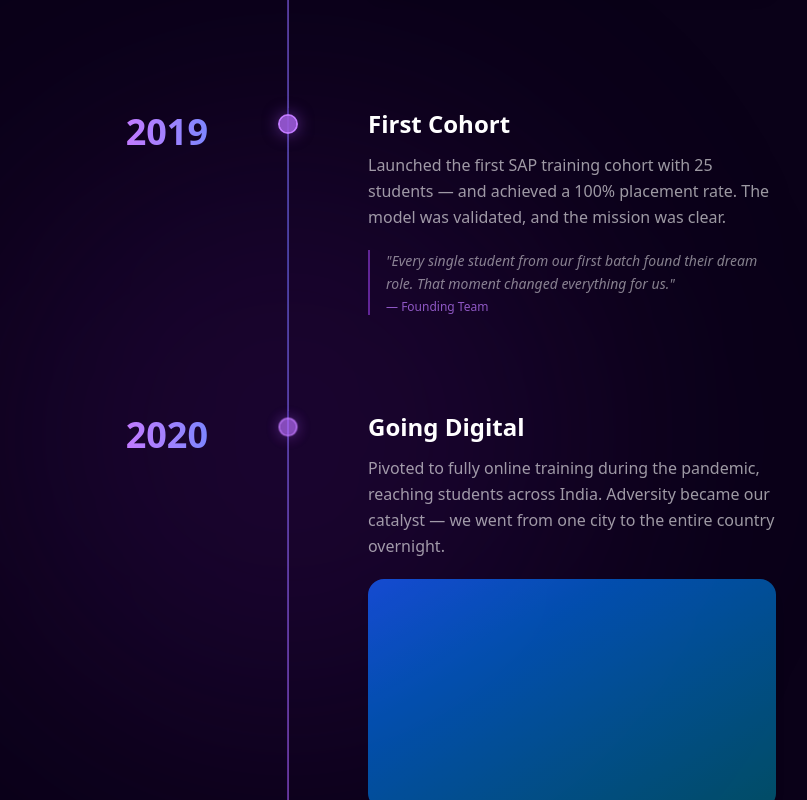
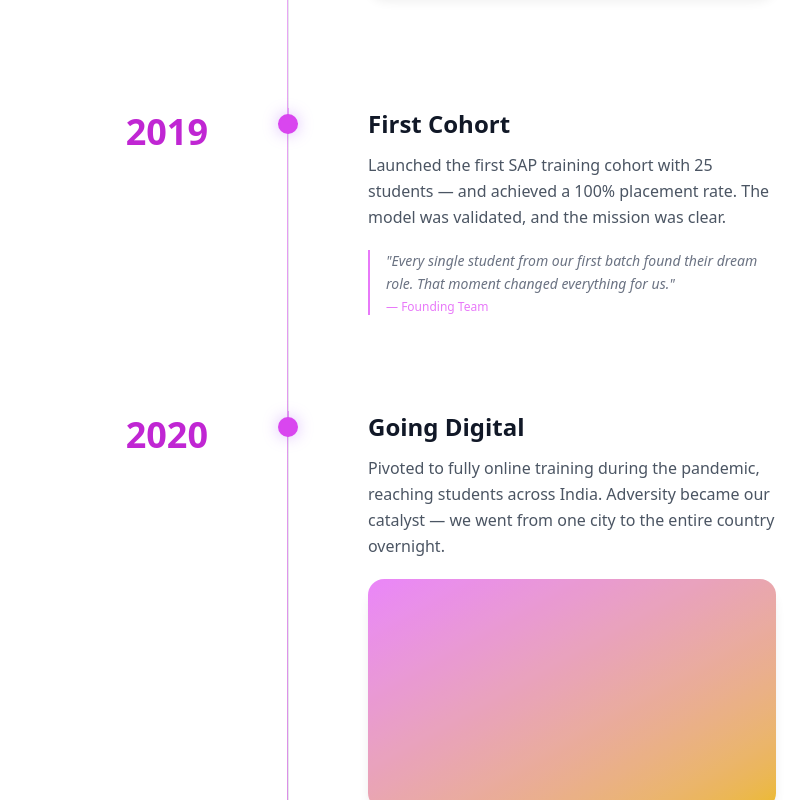
Before and after one commit to AtmegaBuzz/axentiaai, a Next.js app: page / in a window 1280 px wide. Shown: the part 5720-6520 px from the top of the page, without its empty margins (352-1159 px from the left). Built offline with nearby package versions, Linux system fonts and the light colour scheme.

Commit message:
Timeline: white bg, items start dulled and light up on scroll

```diff
--- a/components/sections/Timeline.tsx
+++ b/components/sections/Timeline.tsx
@@ -1,7 +1,7 @@
 'use client'
 
 import { useRef } from 'react'
-import { motion, useScroll, useTransform } from 'framer-motion'
+import { motion, useScroll, useTransform, useInView } from 'framer-motion'
 
 const timelineData = [
   {
@@ -9,7 +9,7 @@ const timelineData = [
     title: 'The Beginning',
     description:
       'Founded with a vision to bridge the gap between education and enterprise careers. What started as a dream in a small office became the seed of something transformative.',
-    gradient: 'from-purple-600 to-indigo-800',
+    gradient: 'from-brand-400 to-brand-600',
     hasImage: true,
   },
   {
@@ -17,7 +17,7 @@ const timelineData = [
     title: 'First Cohort',
     description:
       'Launched the first SAP training cohort with 25 students — and achieved a 100% placement rate. The model was validated, and the mission was clear.',
-    gradient: 'from-indigo-600 to-blue-800',
+    gradient: 'from-brand-500 to-brand-700',
     hasImage: false,
     quote: {
       text: '"Every single student from our first batch found their dream role. That moment changed everything for us."',
@@ -29,7 +29,7 @@ const timelineData = [
     title: 'Going Digital',
     description:
       'Pivoted to fully online training during the pandemic, reaching students across India. Adversity became our catalyst — we went from one city to the entire country overnight.',
-    gradient: 'from-blue-600 to-cyan-800',
+    gradient: 'from-brand-400 to-accent-500',
     hasImage: true,
   },
   {
@@ -37,7 +37,7 @@ const timelineData = [
     title: 'Enterprise Partnerships',
     description:
       'Partnered with Orane Consulting and leading SAP implementation firms. Our graduates were no longer just trained — they were industry-endorsed.',
-    gradient: 'from-cyan-600 to-teal-800',
+    gradient: 'from-brand-500 to-brand-800',
     hasImage: false,
   },
   {
@@ -45,7 +45,7 @@ const timelineData = [
     title: 'AI Integration',
     description:
       'Introduced AI-powered learning paths and personalized career coaching. Every learner got a unique trajectory tailored to their strengths and market demand.',
-    gradient: 'from-teal-600 to-emerald-800',
+    gradient: 'from-accent-400 to-brand-500',
     hasImage: true,
     quote: {
       text: '"AI didn\'t replace the human touch — it amplified it. Our mentors could finally focus on what mattered most."',
@@ -56,8 +56,8 @@ const timelineData = [
     year: '2023',
     title: '500+ Careers Launched',
     description:
-      'Milestone of 500+ successful career transitions into enterprise tech. From freshers to mid-career professionals, our community became a launchpad for transformation.',
-    gradient: 'from-emerald-600 to-green-800',
+      'Milestone of 500+ successful career transitions into enterprise tech. From freshers to mid-career professionals, our community became a launchpad.',
+    gradient: 'from-brand-600 to-brand-400',
     hasImage: false,
   },
   {
@@ -65,7 +65,7 @@ const timelineData = [
     title: 'AxentiaAI Rebrand',
     description:
       'Rebranded as AxentiaAI, expanding beyond SAP into full AI & Data career acceleration. A new chapter — same mission, bigger ambition.',
-    gradient: 'from-violet-600 to-purple-900',
+    gradient: 'from-brand-500 to-accent-400',
     hasImage: true,
   },
 ]
@@ -80,91 +80,116 @@ function TimelineItem({
   totalItems: number
 }) {
   const itemRef = useRef<HTMLDivElement>(null)
-  const { scrollYProgress } = useScroll({
-    target: itemRef,
-    offset: ['start end', 'center center'],
-  })
-  const dotScale = useTransform(scrollYProgress, [0, 1], [0, 1])
-  const dotOpacity = useTransform(scrollYProgress, [0, 0.8, 1], [0.3, 0.6, 1])
+  const isInView = useInView(itemRef, { once: false, margin: '-40% 0px -40% 0px' })
 
   return (
-    <motion.div
+    <div
       ref={itemRef}
       className="relative grid grid-cols-[1fr] md:grid-cols-[1fr_80px_1fr] gap-4 md:gap-0"
-      initial={{ opacity: 0, y: 60 }}
-      whileInView={{ opacity: 1, y: 0 }}
-      viewport={{ once: true, margin: '-80px' }}
-      transition={{ duration: 0.7, ease: [0.22, 1, 0.36, 1] }}
     >
-      {/* Left: Year — hidden on mobile, shown on md+ */}
+      {/* Left: Year */}
       <div className="hidden md:flex items-start justify-end pr-10 pt-1">
-        <span className="text-4xl font-bold bg-gradient-to-r from-purple-400 to-indigo-400 bg-clip-text text-transparent">
+        <motion.span
+          className="text-4xl font-bold transition-all duration-700"
+          animate={{
+            color: isInView ? 'var(--color-brand-600)' : '#d1d5db',
+            opacity: isInView ? 1 : 0.4,
+          }}
+        >
           {item.year}
-        </span>
+        </motion.span>
       </div>
 
-      {/* Center: Line + Dot — hidden on mobile */}
+      {/* Center: Line + Dot */}
       <div className="hidden md:flex flex-col items-center relative">
-        {/* Dot */}
         <motion.div
-          className="relative z-10 mt-1.5"
-          style={{ scale: dotScale, opacity: dotOpacity }}
-        >
-          <div className="w-5 h-5 rounded-full border-2 border-purple-400 bg-purple-500/30 backdrop-blur-sm shadow-[0_0_16px_rgba(168,85,247,0.5)]" />
-          <div className="absolute inset-0.5 rounded-full bg-purple-400/60" />
-        </motion.div>
-        {/* Connector line segment */}
+          className="relative z-10 mt-1.5 w-5 h-5 rounded-full border-2 transition-all duration-500"
+          animate={{
+            borderColor: isInView ? 'var(--color-brand-500)' : '#d1d5db',
+            backgroundColor: isInView ? 'var(--color-brand-500)' : 'transparent',
+            scale: isInView ? 1 : 0.7,
+            boxShadow: isInView ? '0 0 16px rgba(168,85,247,0.4)' : '0 0 0px transparent',
+          }}
+        />
         {index < totalItems - 1 && (
-          <div className="w-px flex-1 bg-white/[0.07]" />
+          <div className="w-px flex-1 bg-gray-200" />
         )}
       </div>
 
       {/* Right: Content */}
-      <div className="pl-8 md:pl-10 pb-16 md:pb-24 relative">
+      <motion.div
+        className="pl-8 md:pl-10 pb-16 md:pb-24 relative"
+        animate={{
+          opacity: isInView ? 1 : 0.3,
+          y: isInView ? 0 : 20,
+        }}
+        transition={{ duration: 0.6, ease: [0.22, 1, 0.36, 1] }}
+      >
         {/* Mobile: line + dot on left */}
         <div className="md:hidden absolute left-0 top-0 bottom-0 flex flex-col items-center">
           <motion.div
-            className="relative z-10 mt-1.5 shrink-0"
-            style={{ scale: dotScale, opacity: dotOpacity }}
-          >
-            <div className="w-4 h-4 rounded-full border-2 border-purple-400 bg-purple-500/30 shadow-[0_0_12px_rgba(168,85,247,0.4)]" />
-            <div className="absolute inset-0.5 rounded-full bg-purple-400/60" />
-          </motion.div>
+            className="relative z-10 mt-1.5 shrink-0 w-4 h-4 rounded-full border-2 transition-all duration-500"
+            animate={{
+              borderColor: isInView ? 'var(--color-brand-500)' : '#d1d5db',
+              backgroundColor: isInView ? 'var(--color-brand-500)' : 'transparent',
+              scale: isInView ? 1 : 0.7,
+            }}
+          />
           {index < totalItems - 1 && (
-            <div className="w-px flex-1 bg-white/[0.07]" />
+            <div className="w-px flex-1 bg-gray-200" />
           )}
         </div>
 
         {/* Mobile year */}
-        <span className="md:hidden text-2xl font-bold bg-gradient-to-r from-purple-400 to-indigo-400 bg-clip-text text-transparent mb-2 block">
+        <motion.span
+          className="md:hidden text-2xl font-bold mb-2 block transition-colors duration-700"
+          animate={{
+            color: isInView ? 'var(--color-brand-600)' : '#d1d5db',
+          }}
+        >
           {item.year}
-        </span>
+        </motion.span>
 
-        <h3 className="text-xl md:text-2xl font-semibold text-white mb-3">
+        <h3
+          className="text-xl md:text-2xl font-semibold mb-3 transition-colors duration-500"
+          style={{ color: isInView ? '#111827' : '#9ca3af' }}
+        >
           {item.title}
         </h3>
-        <p className="text-white/60 leading-relaxed max-w-lg mb-5">
+        <p
+          className="leading-relaxed max-w-lg mb-5 transition-colors duration-500"
+          style={{ color: isInView ? '#4b5563' : '#d1d5db' }}
+        >
           {item.description}
         </p>
 
         {item.hasImage && (
-          <div
-            className={`w-full max-w-md aspect-video rounded-2xl bg-gradient-to-br ${item.gradient} opacity-80 mb-5 shadow-lg`}
+          <motion.div
+            className={`w-full max-w-md aspect-video rounded-2xl bg-gradient-to-br ${item.gradient} mb-5 shadow-lg`}
+            animate={{ opacity: isInView ? 0.9 : 0.2 }}
+            transition={{ duration: 0.6 }}
           />
         )}
 
         {item.quote && (
-          <blockquote className="border-l-2 border-purple-500/50 pl-4 max-w-md">
-            <p className="text-white/50 italic text-sm leading-relaxed">
+          <motion.blockquote
+            className="border-l-2 pl-4 max-w-md"
+            animate={{
+              borderColor: isInView ? 'var(--color-brand-400)' : '#e5e7eb',
+              opacity: isInView ? 1 : 0.3,
+            }}
+            transition={{ duration: 0.5 }}
+          >
+            <p className="text-gray-500 italic text-sm leading-relaxed">
               {item.quote.text}
             </p>
-            <cite className="text-purple-400/70 text-xs mt-1 block not-italic">
+            <cite className="text-brand-400 text-xs mt-1 block not-italic">
               — {item.quote.author}
             </cite>
-          </blockquote>
+          </motion.blockquote>
         )}
-      </div>
-    </motion.div>
+      </motion.div>
+    </div>
   )
 }
 
@@ -177,10 +202,7 @@ export function Timeline() {
   const progressHeight = useTransform(scrollYProgress, [0, 1], ['0%', '100%'])
 
   return (
-    <section className="relative bg-[#0a0118] py-24 md:py-32 overflow-hidden">
-      {/* Ambient glow */}
-      <div className="absolute top-1/4 left-1/2 -translate-x-1/2 w-[600px] h-[600px] rounded-full bg-purple-900/20 blur-[128px] pointer-events-none" />
-
+    <section className="relative bg-white py-24 md:py-32 overflow-hidden">
       <div className="relative max-w-5xl mx-auto px-6">
         {/* Heading */}
         <motion.div
@@ -190,30 +212,30 @@ export function Timeline() {
           viewport={{ once: true }}
           transition={{ duration: 0.6 }}
         >
-          <p className="text-purple-400 text-sm font-medium tracking-widest uppercase mb-3">
+          <p className="text-brand-500 text-sm font-medium tracking-widest uppercase mb-3">
             Our Journey
           </p>
-          <h2 className="text-4xl md:text-5xl font-bold text-white">
+          <h2 className="text-4xl md:text-5xl font-bold text-gray-900">
             The AxentiaAI Story
           </h2>
         </motion.div>
 
         {/* Timeline */}
         <div ref={containerRef} className="relative">
-          {/* Desktop progress line — center column */}
+          {/* Desktop progress line */}
           <div className="hidden md:block absolute left-1/2 -translate-x-1/2 top-0 bottom-0 w-px">
-            <div className="absolute inset-0 bg-white/[0.07]" />
+            <div className="absolute inset-0 bg-gray-200" />
             <motion.div
-              className="absolute top-0 left-0 w-full bg-gradient-to-b from-purple-500 via-indigo-500 to-purple-500 origin-top"
+              className="absolute top-0 left-0 w-full bg-gradient-to-b from-brand-400 via-brand-500 to-brand-600 origin-top"
               style={{ height: progressHeight }}
             />
           </div>
 
-          {/* Mobile progress line — left edge */}
+          {/* Mobile progress line */}
           <div className="md:hidden absolute left-[7px] top-0 bottom-0 w-px">
-            <div className="absolute inset-0 bg-white/[0.07]" />
+            <div className="absolute inset-0 bg-gray-200" />
             <motion.div
-              className="absolute top-0 left-0 w-full bg-gradient-to-b from-purple-500 via-indigo-500 to-purple-500 origin-top"
+              className="absolute top-0 left-0 w-full bg-gradient-to-b from-brand-400 via-brand-500 to-brand-600 origin-top"
               style={{ height: progressHeight }}
             />
           </div>
```
